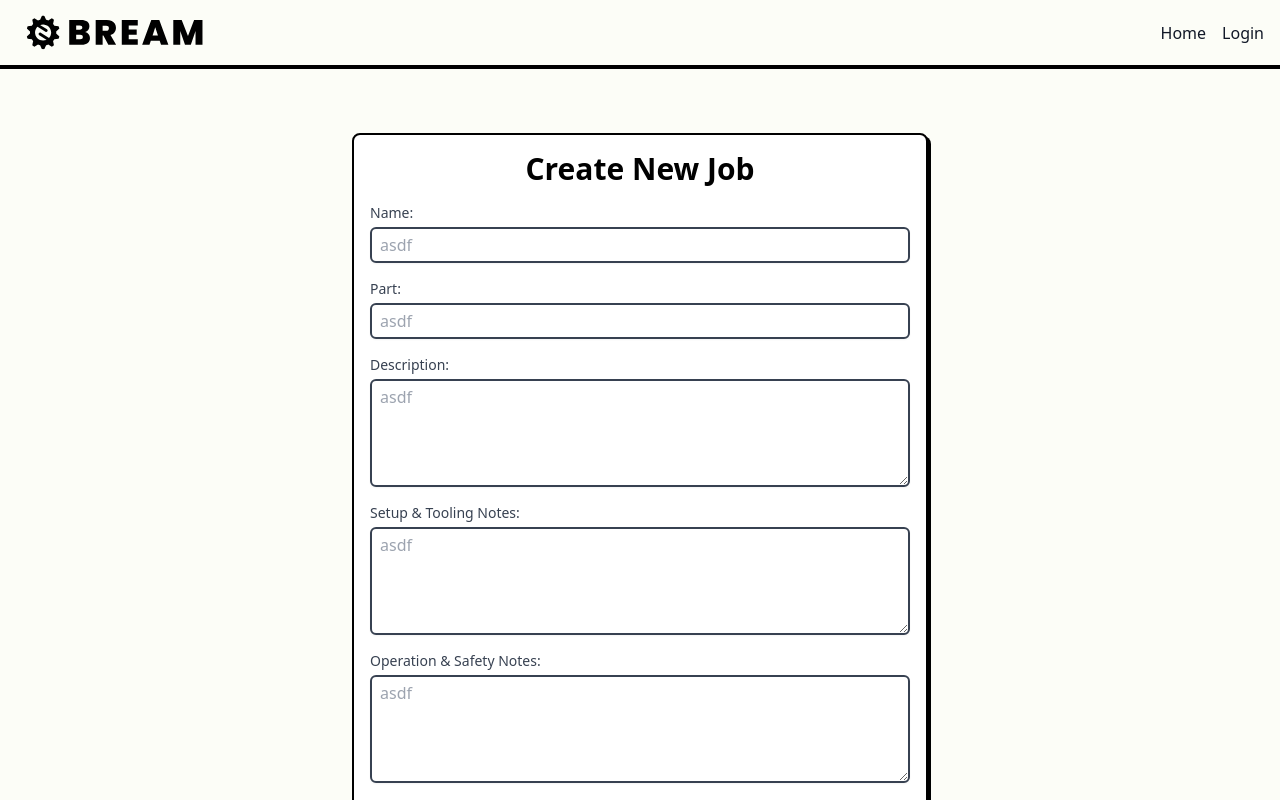
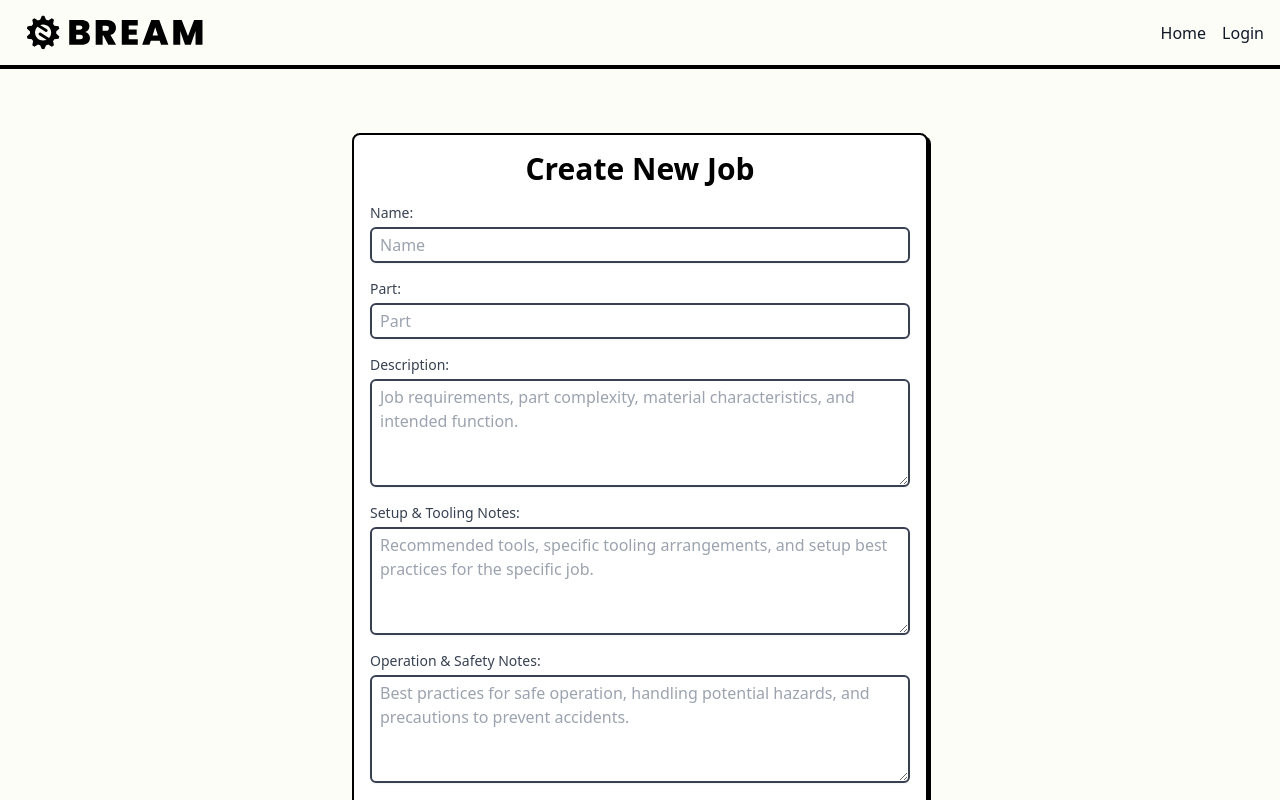
Before and after one commit to daanishkhazi/bream-beta, a Next.js app: page /admin/1/create-job in a window 1280 px wide. Shown: the top 800 px of the page. Built offline with nearby package versions, Linux system fonts and the light colour scheme; no server answers.

Commit message:
terms and ph

```diff
--- a/components/Chat.tsx
+++ b/components/Chat.tsx
@@ -88,7 +88,7 @@ export default function Chat({ machines }: ChatProps) {
     const userMessage: Message = {
       role: "user",
       content:
-        "Please answer the following in a concise and tactical way. If you are going to list out options, list out no more 3: " +
+        "Please answer the following in a concise and tactical way. Rather than list out several options, give your suggested action with possibly an alternative or two: " +
         input,
     };
 
@@ -171,7 +171,7 @@ export default function Chat({ machines }: ChatProps) {
                 {message.role === "user"
                   ? message.content
                       .replace(
-                        "Please answer the following in a concise and tactical way. If you are going to list out options, list out no more 3: ",
+                        "Please answer the following in a concise and tactical way. Rather than list out several options, give your suggested action with possibly an alternative or two: ",
                         ""
                       )
                       .split("\n")
--- a/components/Footer.tsx
+++ b/components/Footer.tsx
@@ -6,8 +6,8 @@ export default function Footer() {
       <div className="font-medium">© 2023 Bream Labs, Inc.</div>
       <div className="flex items-center space-x-4">
         {/* <Link href="/help">Help</Link> */}
-        <Link href="/privacy">Privacy</Link>
-        <Link href="/terms">Terms</Link>
+        <Link href="https://www.trybream.com/privacy">Privacy</Link>
+        <Link href="https://www.trybream.com/terms">Terms</Link>
       </div>
     </footer>
   );
--- a/pages/admin/[machine]/create-job.tsx
+++ b/pages/admin/[machine]/create-job.tsx
@@ -18,12 +18,16 @@ export default function NewJobPage() {
     machineId: machineId,
   });
   const [placeholders, setPlaceholders] = useState({
-    name: "asdf",
-    description: "asdf",
-    setupNotes: "asdf",
-    operationNotes: "asdf",
-    qualityNotes: "asdf",
-    part: "asdf",
+    name: "Name",
+    description:
+      "Job requirements, part complexity, material characteristics, and intended function.",
+    setupNotes:
+      "Recommended tools, specific tooling arrangements, and setup best practices for the specific job.",
+    operationNotes:
+      "Best practices for safe operation, handling potential hazards, and precautions to prevent accidents.",
+    qualityNotes:
+      "Dimensional tolerances, surface finish requirements, special inspection techniques, and tools needed for quality assurance.",
+    part: "Part",
   });
   const handleCreate = async () => {
     const res = await fetch(`/api/job/create`, {
--- a/pages/admin/create-machine.tsx
+++ b/pages/admin/create-machine.tsx
@@ -13,10 +13,13 @@ export default function NewMachinePage() {
     isActive: true,
   });
   const [placeholders, setPlaceholders] = useState({
-    name: "asdf",
-    description: "asdf",
-    generalNotes: "asdf",
-    maintenanceNotes: "asdf",
+    name: "Name",
+    description:
+      "Key features, special functionalities, and capabilities of the machine.",
+    generalNotes:
+      "Specific observations, performance quirks, and tips for optimal machine operation.",
+    maintenanceNotes:
+      "Recommended maintenance practices, common issues, and their solutions.",
   });
 
   const handleCreate = async () => {
```
